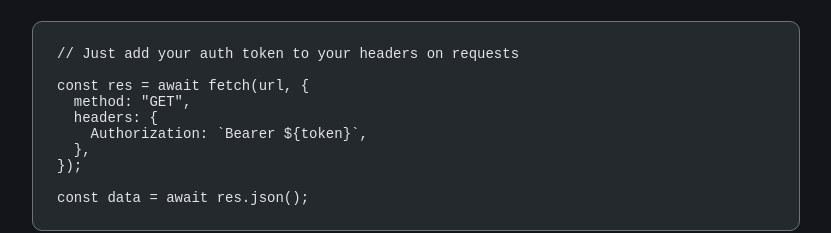
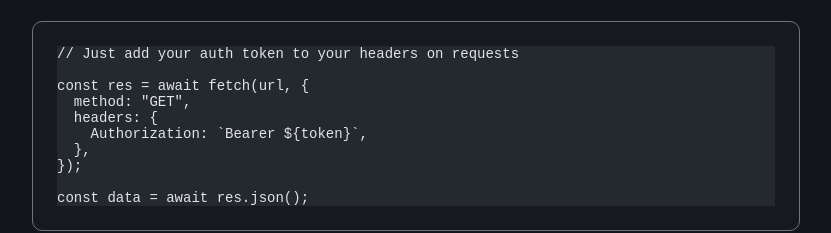
Before and after one commit to internetdrew/hackers-the-api, an Astro site in the folder client/: page / in a window 1280 px wide. Shown: the part 727-960 px from the top of the page, without its empty margins (224-1055 px from the left). Built offline with nearby package versions, Linux system fonts and the light colour scheme; Astro itself is replaced by a stand-in of ours; code samples lack their colours; no server answers.

Commit message:
add styles for example code card

```diff
--- a/client/src/pages/index.astro
+++ b/client/src/pages/index.astro
@@ -39,7 +39,7 @@ import { Content as UsageExample } from "../../src/content/usage-example.md";
   }
 
   .code-card {
-    background-color: #24292e;
+    background-color: #17191e;
     color: #ced4da;
     border: 0.5px solid #6c757d;
     padding: 1.5rem;
```
